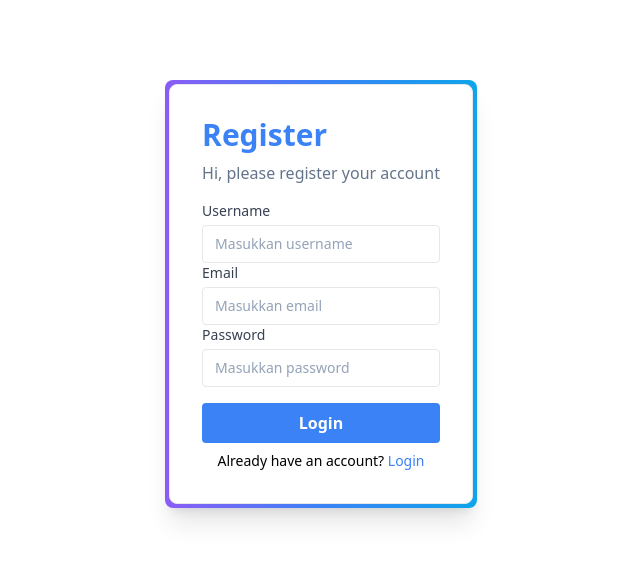
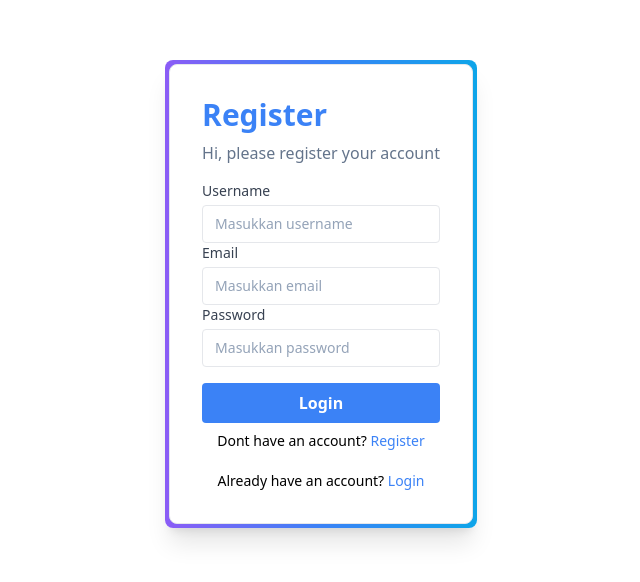
Before and after one commit to Danu-prasetyo/belajar-nextjs-batch3, a Next.js app: page /register in a window 1280 px wide. Shown: the part 106-688 px from the top of the page, without its empty margins (319-959 px from the left). Built offline with nearby package versions, Linux system fonts and the light colour scheme.

Commit message:
conditional rendering

```diff
--- a/src/components/organism/Login/index.js
+++ b/src/components/organism/Login/index.js
@@ -9,12 +9,6 @@
       <InputForm label="Username" name="username" type="text" placeholder="Masukkan username" />
       <InputForm label="Password" name="password" type="password" placeholder="Masukkan password" />
       <Button buttonClassname="bg-gradient-hover text-white w-full mt-4">Login</Button>
-      <p className="text-sm text-center mt-2">
-        Dont have an account?{" "}
-        <Link className="text-blue-500 hover:text-blue-700" href="/register">
-          Register
-        </Link>
-      </p>
     </form>
   );
 };
--- a/src/components/organism/Register/index.js
+++ b/src/components/organism/Register/index.js
@@ -10,12 +10,6 @@
       <InputForm label="Email" name="email" type="email" placeholder="Masukkan email" />
       <InputForm label="Password" name="password" type="password" placeholder="Masukkan password" />
       <Button buttonClassname="bg-blue-500 hover:bg-blue-700 text-white w-full mt-4">Login</Button>
-      <p className="text-sm text-center mt-2">
-        Already have an account?{" "}
-        <Link className="text-blue-500 hover:text-blue-700" href="/login">
-          Login
-        </Link>
-      </p>
     </form>
   );
 };
--- a/src/components/templates/AuthLayout/index.js
+++ b/src/components/templates/AuthLayout/index.js
@@ -1,6 +1,7 @@
+import Link from "next/link";
 import React from "react";
 
-const AuthLayout = ({ title, desc, children }) => {
+const AuthLayout = ({ title, desc, children, type = "register" }) => {
   return (
     <>
       <div className="rounded-lg bg-gradient-aigen p-1 shadow-xl">
@@ -8,6 +9,38 @@
           <h1 className="text-3xl font-bold mb-2 text-blue-500">{title}</h1>
           <p className="font-medium text-slate-500 mb-4">{desc}</p>
           {children}
+
+          {/* Cara 1 */}
+          {type === "register" ? (
+            <p className="text-sm text-center mt-2">
+              Dont have an account?{" "}
+              <Link className="text-blue-500 hover:text-blue-700" href="/register">
+                Register
+              </Link>
+            </p>
+          ) : (
+            <p className="text-sm text-center mt-2">
+              Already have an account?{" "}
+              <Link className="text-blue-500 hover:text-blue-700" href="/login">
+                Login
+              </Link>
+            </p>
+          )}
+
+          {/* Cara 2 */}
+          <p className={`text-sm mt-5 text-center ${type === "login" ? "text-red-500" : ""}`}>
+            {type === "register" ? "Already have an account? " : "Dont have an account? "}
+            {type === "register" && (
+              <Link className="text-blue-500 hover:text-blue-700" href={"/login"}>
+                Login
+              </Link>
+            )}
+            {type === "login" && (
+              <Link className="text-blue-500 hover:text-blue-700" href="/register">
+                Register
+              </Link>
+            )}
+          </p>
         </div>
       </div>
     </>
@@ -15,3 +48,5 @@
 };
 
 export default AuthLayout;
+
+/** conditional rendering : teknik untuk menampilkan elemen UI berdasarkan kondisi tertentu */
--- a/src/pages/login/index.js
+++ b/src/pages/login/index.js
@@ -6,7 +6,7 @@
   return (
     <>
       <div className="flex justify-center items-center min-h-screen">
-        <AuthLayout title={"Login"} desc="Hi, please login to your account">
+        <AuthLayout title={"Login"} desc="Hi, please login to your account" type="login">
           <Login />
         </AuthLayout>
       </div>
--- a/src/pages/register/index.js
+++ b/src/pages/register/index.js
@@ -6,7 +6,7 @@
   return (
     <>
       <div className="flex justify-center items-center min-h-screen">
-        <AuthLayout title={"Register"} desc="Hi, please register your account">
+        <AuthLayout title={"Register"} desc="Hi, please register your account" type="register">
           <Register />
         </AuthLayout>
       </div>
```
